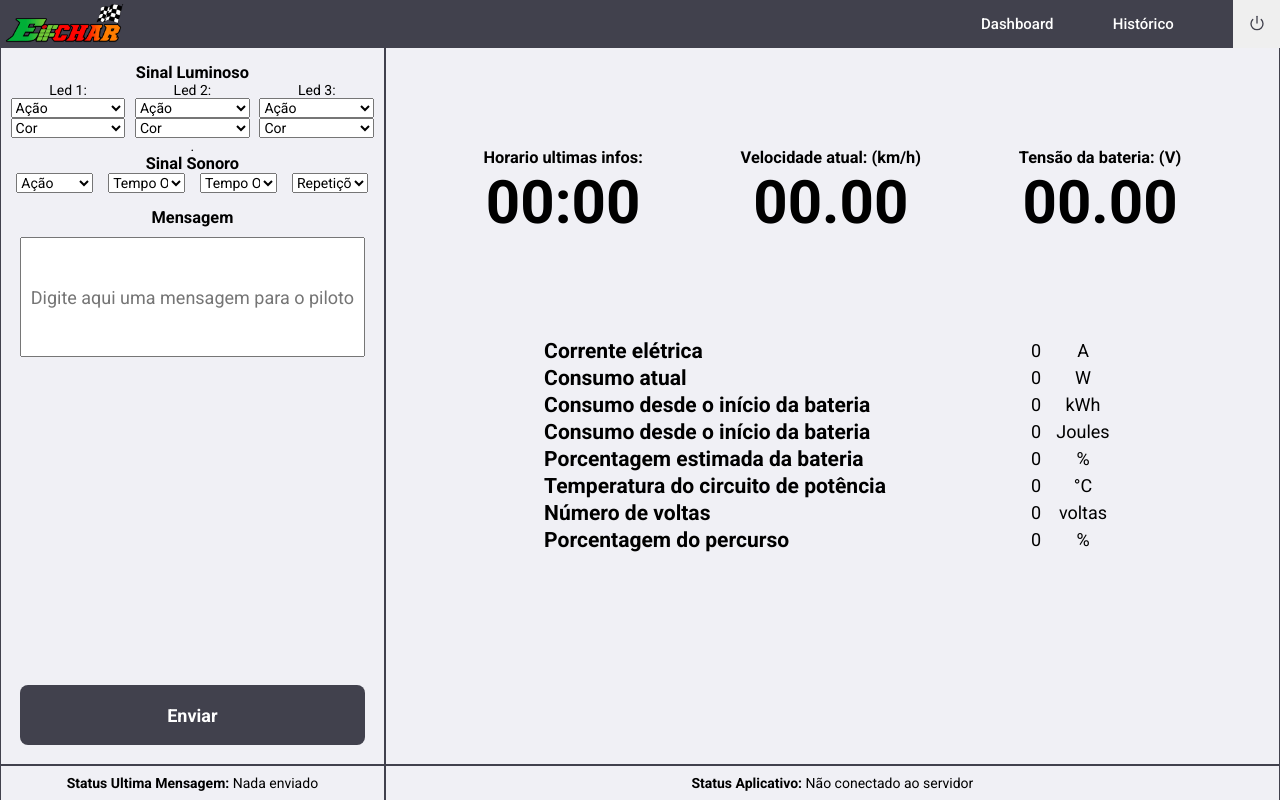
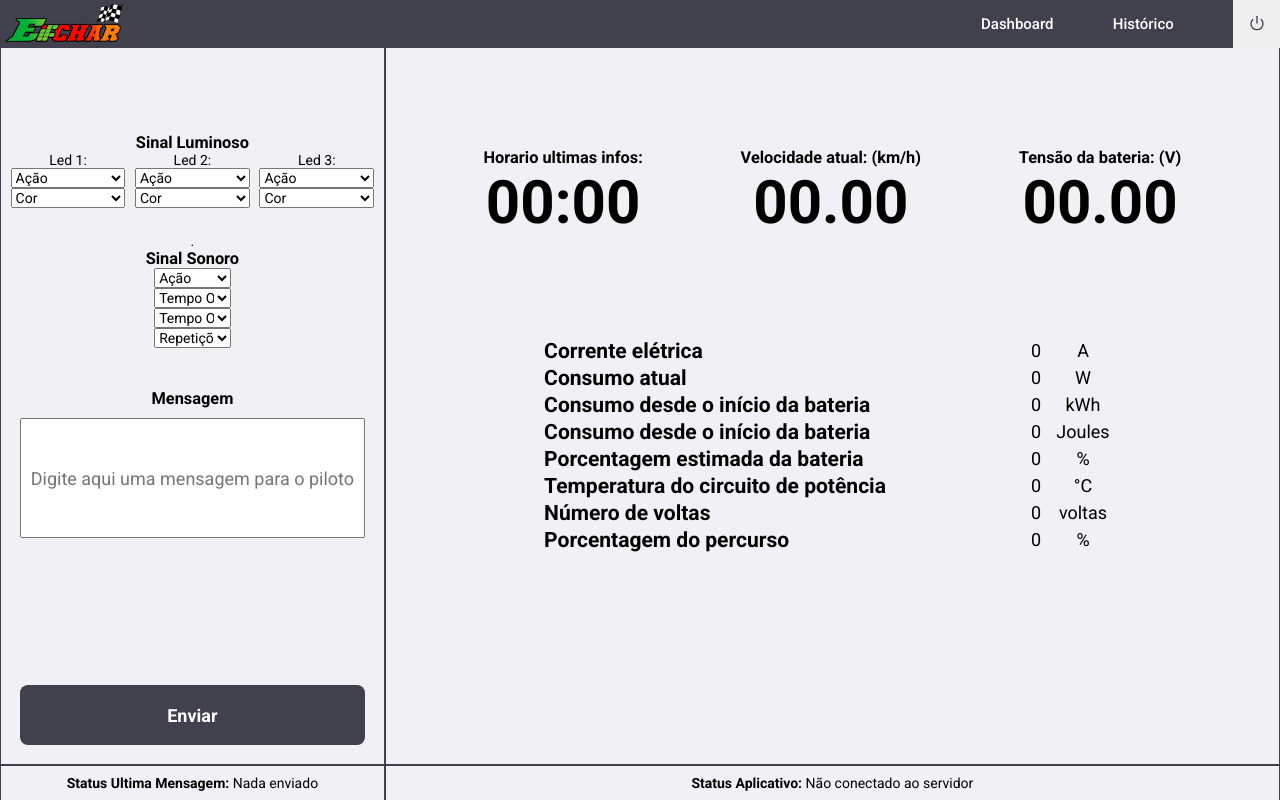
Before and after one commit to danielwojcickoski/EIFChar-Telemetria, a React (Create React App) app in the folder frontend/: page /dashboard in a window 1280 px wide. Built offline with nearby package versions, Linux system fonts and the light colour scheme.

Commit message:
Adjust margin top os options in emit events panel

```diff
--- a/frontend/src/pages/Dashboard/emit-events.css
+++ b/frontend/src/pages/Dashboard/emit-events.css
@@ -8,7 +8,7 @@
 
 /*Light Signal*/
 .dashboard-container .dashboard-body .emit-events .light-signal-div{
-  margin-top: 15px;
+  margin-top: 85px;
 
   text-align: center;
 
@@ -30,7 +30,7 @@
 
 /*Sound Signal*/
 .dashboard-container .dashboard-body .emit-events .sound-signal-div{
-  margin-top: 0px;
+  margin-top: 25px;
 
   text-align: center;
 
@@ -40,6 +40,8 @@
 
 .dashboard-container .dashboard-body .emit-events .sound-signal-div .sound-signal-option{
   display: flex;
+  flex-direction: column;
+  align-items: center;
   justify-content: space-evenly;
 }
 
@@ -49,7 +51,7 @@
 
 /*Message*/
 .dashboard-container .dashboard-body .emit-events .message-div{
-  margin-top: 15px;
+  margin-top: 41px;
 
   text-align: center;
 
```
